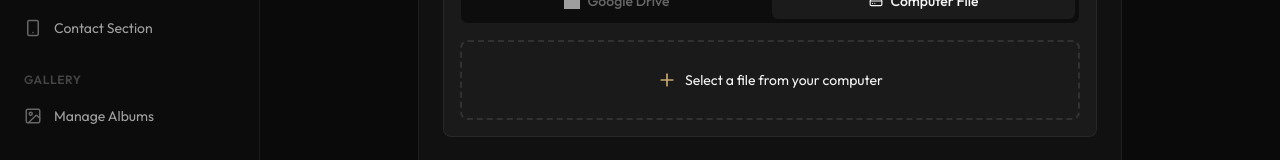
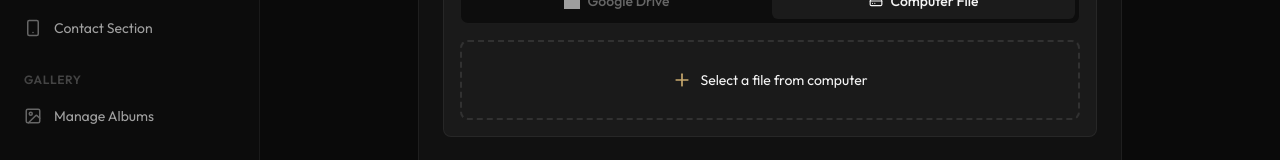
Before and after one commit to atakanclskn/markos-react-tailwind-vite-portfolio-website, a Next.js app: page /admin/sections/preloader in a window 1280 px wide. Shown: the part 292-452 px from the top of the page. Built offline with nearby package versions, Linux system fonts and the light colour scheme; no server answers; the database is empty; sample sign-in values are in the browser's storage; grey boxes are pictures that could not be loaded.

Commit message:
feat: add admin page for managing preloader carousel images with upload and reorder capabilities.

```diff
--- a/src/app/admin/(dashboard)/sections/preloader/page.tsx
+++ b/src/app/admin/(dashboard)/sections/preloader/page.tsx
@@ -149,7 +149,7 @@ export default function PreloaderPage() {
                 </div>
             )}
 
-            <div className="mx-auto max-w-3xl p-4 sm:p-6 lg:p-8">
+            <div className="mx-auto max-w-3xl p-4 sm:p-6 lg:p-8 w-full overflow-hidden">
                 <div className="mb-6">
                     <h2 className="text-lg font-semibold text-[#f5f5f5]">Preloader Carousel Images</h2>
                     <p className="mt-1 text-sm text-[#a0a0a0]">
@@ -161,7 +161,7 @@ export default function PreloaderPage() {
                 <div className="rounded-xl border border-white/[0.06] bg-[#111] p-4 sm:p-6 space-y-6">
 
                     {/* Add Image Controls */}
-                    <div className="rounded-lg border border-white/[0.06] bg-[#1a1a1a] p-4">
+                    <div className="rounded-lg border border-white/[0.06] bg-[#1a1a1a] p-3 sm:p-4">
                         <div className="mb-4 flex flex-col sm:flex-row items-start sm:items-center justify-between gap-3 sm:gap-0">
                             <label className="text-sm font-medium text-[#f5f5f5]">Add Images</label>
                             {uploadMode === 'drive' && (
@@ -194,7 +194,7 @@ export default function PreloaderPage() {
                                 <GooglePicker accessToken={accessToken || ''} onPhotosSelected={handleDriveFileSelect}>
                                     <button className="flex w-full h-full items-center justify-center gap-2 text-sm text-[#f5f5f5]">
                                         <Plus className="h-5 w-5 text-[#c8a96e] shrink-0" />
-                                        <span>Select multiple photos from Drive</span>
+                                        <span className="truncate">Select multiple from Drive</span>
                                     </button>
                                 </GooglePicker>
                             ) : uploadMode === 'drive' && !session ? (
@@ -202,7 +202,7 @@ export default function PreloaderPage() {
                             ) : (
                                 <label className="flex w-full h-full cursor-pointer items-center justify-center gap-2 text-sm text-[#f5f5f5]">
                                     <Plus className="h-5 w-5 text-[#c8a96e] shrink-0" />
-                                    <span>Select a file from your computer</span>
+                                    <span className="truncate">Select a file from computer</span>
                                     <input type="file" accept="image/*" onChange={handlePhotoSelect} className="hidden" />
                                 </label>
                             )}
@@ -231,7 +231,7 @@ export default function PreloaderPage() {
                                                         <div
                                                             ref={provided.innerRef}
                                                             {...provided.draggableProps}
-                                                            className={`flex items-center gap-4 rounded-lg border border-white/[0.06] bg-[#141414] p-3 transition-colors ${snapshot.isDragging ? 'border-[#c8a96e]/50 shadow-lg' : 'hover:border-white/[0.1]'
+                                                            className={`flex items-center gap-2 sm:gap-4 rounded-lg border border-white/[0.06] bg-[#141414] p-2 sm:p-3 transition-colors ${snapshot.isDragging ? 'border-[#c8a96e]/50 shadow-lg' : 'hover:border-white/[0.1]'
                                                                 }`}
                                                         >
                                                             <div {...provided.dragHandleProps} className="cursor-grab p-1 text-[#666] hover:text-[#f5f5f5] active:cursor-grabbing">
@@ -240,11 +240,11 @@ export default function PreloaderPage() {
                                                             <img
                                                                 src={img.thumbnailUrl}
                                                                 alt=""
-                                                                className="h-12 w-16 rounded object-cover"
+                                                                className="h-10 w-14 sm:h-12 sm:w-16 shrink-0 rounded object-cover"
                                                                 loading="lazy"
                                                             />
-                                                            <div className="flex-1 overflow-hidden">
-                                                                <p className="truncate text-xs text-[#666]">
+                                                            <div className="flex-1 min-w-0 pr-2">
+                                                                <p className="truncate text-[10px] sm:text-xs text-[#666]">
                                                                     {img.storageUrl}
                                                                 </p>
                                                             </div>
```
